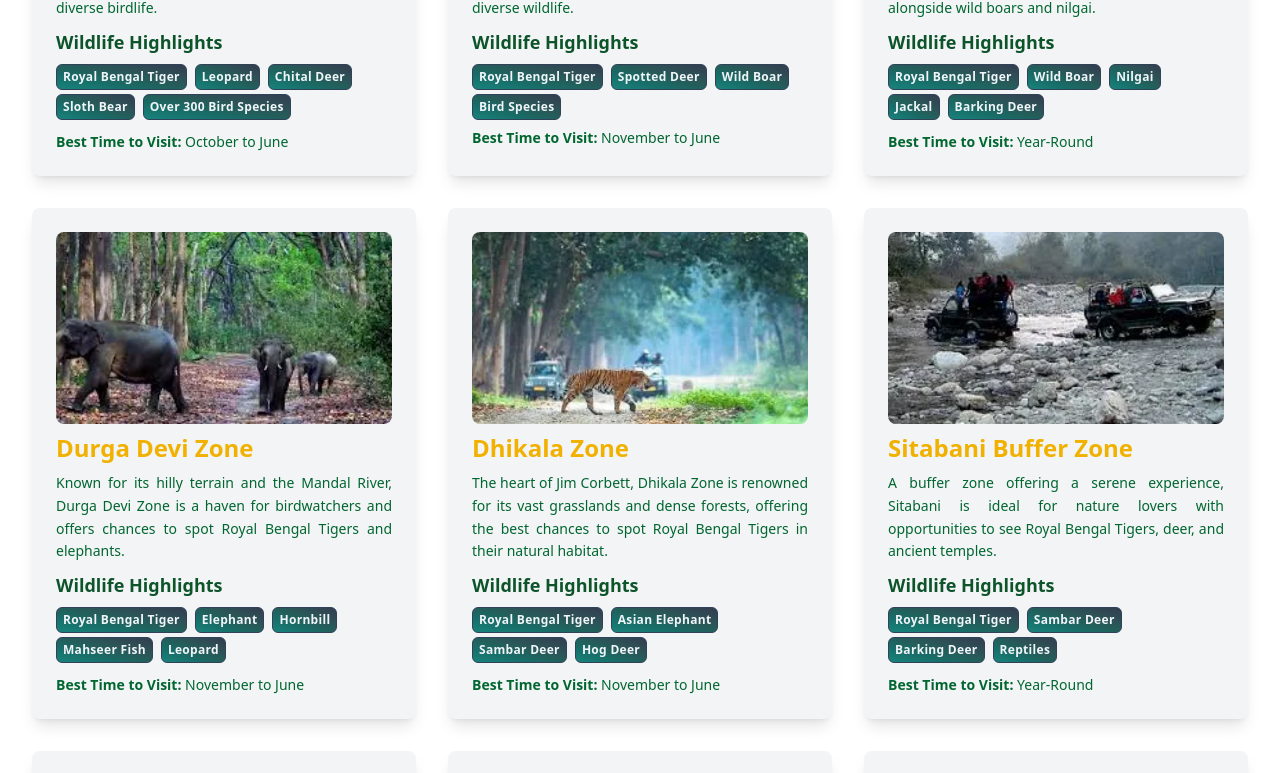
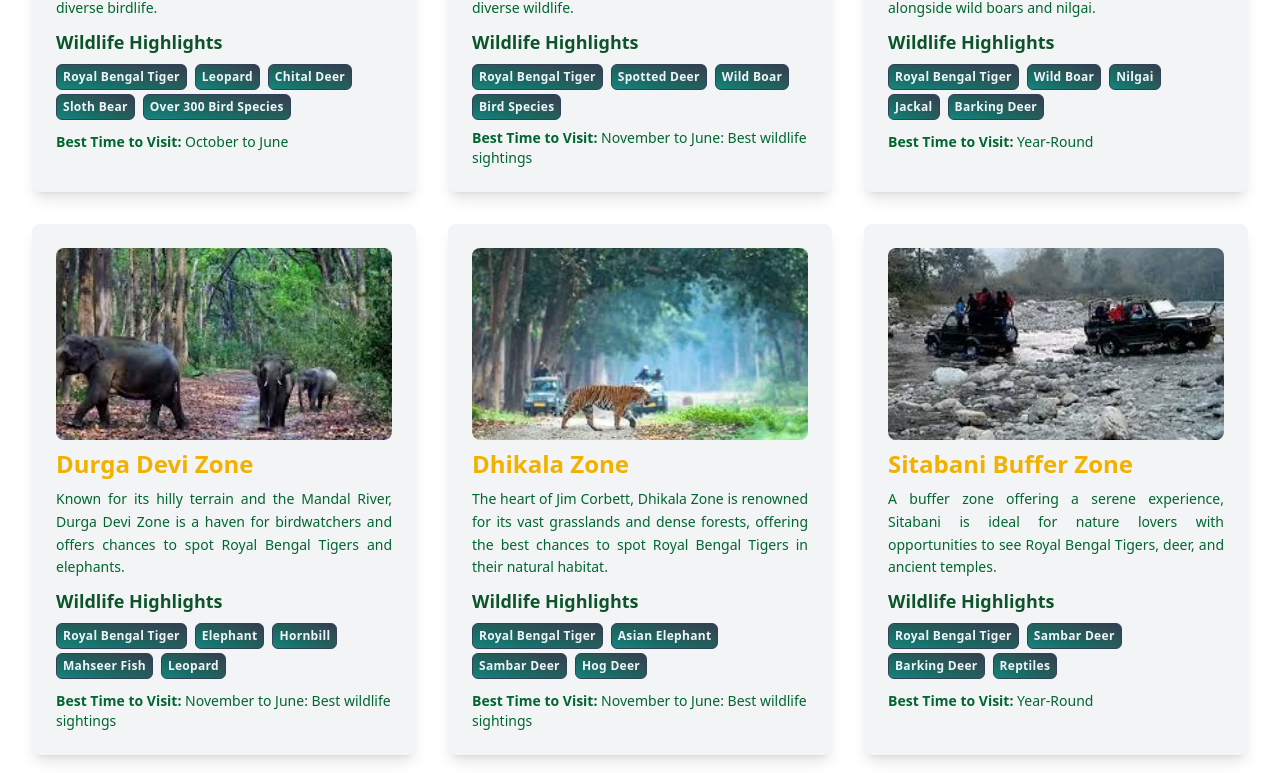
Before and after one commit to FEBTECHITSOLUTIONS/Jungle-Safari, a Next.js app: page / in a window 1280 px wide. Shown: the part 1935-2708 px from the top of the page. Built offline with nearby package versions, Linux system fonts and the light colour scheme.

Commit message:
Cards changes

```diff
--- a/components/CorbettParkActivities.js
+++ b/components/CorbettParkActivities.js
@@ -12,7 +12,7 @@ export default function CorbettParkActivities() {
     {
       id: 1,
       title: 'Corbett Jeep Safari',
-      price: 7000,
+      price: 7500,
       priceUnit: 'jeep',
       image: '/api/placeholder/450/300',
       maxPeople: '6 / jeep',
--- a/components/SafariServed.js
+++ b/components/SafariServed.js
@@ -8,7 +8,9 @@ const SafariServed = () => {
   const safariTypes = [
     {
       name: "Jeep Jungle Safari",
-      rate: "7000/Jeep",
+      rate: "7500/Jeep",
+      rateforeign: "5000/Jeep",
+      timing: "Morning 6:00 AM - 9.00 AM | Evening 2:30 PM - 6:00 PM ",
       image: "/jeepJungleSafari.webp",
       alt: "Jeep Jungle Safari in Jim Corbett National Park",
       description:
@@ -24,7 +26,10 @@ const SafariServed = () => {
     {
       name: "Canter Safari",
       rate: "2500/Person",
+      rateforeign: "15000/Person",
       image: "/canterSafari.webp",
+      timing: "Morning 6:00 AM - 9.00 AM | Evening 2:30 PM - 6:00 PM ",
+
       alt: "Canter Safari in Jim Corbett National Park",
       description:
         "The Canter Safari in Jim Corbett is designed for larger groups, accommodating up to 16 people in a single vehicle. This open-air bus-like vehicle offers a group adventure, covering core zones like Dhikala, which are renowned for their high tiger-sighting probability. The elevated seating provides a safe and comfortable vantage point to spot wildlife such as elephants, deer, and jackals. Canter Safaris are scheduled twice daily—morning and afternoon—and last around 4-5 hours. This option is perfect for families or groups looking to explore the park together while enjoying a guided tour through Jim Corbett's diverse landscapes.",
@@ -40,6 +45,8 @@ const SafariServed = () => {
       name: "Elephant Ride",
       rate: "3500/Elephant",
       image: "/elephantRide.webp",
+      timing: "Morning 6:00 AM - 9.00 AM | Evening 2:30 PM - 6:00 PM ",
+
       alt: "Elephant Ride Safari in Jim Corbett National Park",
       description:
         "An Elephant Ride/Safari in Jim Corbett offers a unique and traditional way to explore the park's dense forests and grasslands. Riding atop an elephant, you'll get up close to nature, accessing areas that vehicles can't reach. This eco-friendly safari is perfect for those seeking a serene experience, with opportunities to spot wildlife like deer, wild boars, and even Royal Bengal Tigers from a unique perspective. The ride typically lasts 1-2 hours and is available in select zones like Bijrani and Dhikala. It's a favorite for photography lovers and those wanting a more intimate connection with the park's natural beauty.",
@@ -92,15 +99,19 @@ const SafariServed = () => {
               {/* Safari Name */}
               <h3 className="text-2xl font-semibold text-yellow-500 mb-2  flex justify-between items-center">
                 <span className=""> {safari.name}</span>
-                <span className="text-green-700 text-[16px] tracking-wider">
-                  ₹{safari.rate}
-                </span>
               </h3>
+              <div className="text-green-700 text-sm md:text-[14px] mb-2 font-semibold tracking-wider flex justify-between ">
+                <span className="flex">Indian: ₹{safari.rate}</span>
+                <span className="flex">Foreigner: {safari.rateforeign}</span>
+              </div>
+              {/* <h4></h4> */}
 
               {/* Description */}
               <p className="text-green-800 mb-0 text-sm leading-relaxed  text-justify ">
                 {safari.description}
               </p>
+              <p className="mt-3 text-[13px] text-blue-400 font-semibold text-center">{safari.timing}</p>
+              <p className="mt-2 text-[13px] text-red-400 font-semibold text-center">Safari Timing Varies as Season Changes</p>
             </div>
           ))}
         </div>
--- a/components/SafariZones.js
+++ b/components/SafariZones.js
@@ -34,7 +34,7 @@ const SafariZones = () => {
         "Wild Boar",
         "Bird Species",
       ],
-      bestTime: "November to June",
+      bestTime: "November to June: Best wildlife sightings",
     },
     {
       name: "Jhirna Zone",
@@ -65,7 +65,7 @@ const SafariZones = () => {
         "Mahseer Fish",
         "Leopard",
       ],
-      bestTime: "November to June",
+      bestTime: "November to June: Best wildlife sightings",
     },
     {
       name: "Dhikala Zone",
@@ -79,7 +79,7 @@ const SafariZones = () => {
         "Sambar Deer",
         "Hog Deer",
       ],
-      bestTime: "November to June",
+      bestTime: "November to June: Best wildlife sightings",
     },
     {
       name: "Sitabani Buffer Zone",
@@ -102,7 +102,7 @@ const SafariZones = () => {
       description:
         "Located near the Kosi River, Garjiya Zone is known for its scenic beauty and offers a good chance to spot Royal Bengal Tigers and crocodiles.",
       wildlife: ["Royal Bengal Tiger", "Crocodile", "Gharial", "Bird Species"],
-      bestTime: "November to June",
+      bestTime: "November to June: Best wildlife sightings",
     },
     {
       name: "Phato Zone",
@@ -111,7 +111,7 @@ const SafariZones = () => {
       description:
         "A lesser-known zone, Phato offers an offbeat safari experience with dense forests, ideal for spotting Royal Bengal Tigers and other wildlife.",
       wildlife: ["Royal Bengal Tiger", "Leopard", "Sloth Bear", "Wild Boar"],
-      bestTime: "November to June",
+      bestTime: "November to June: Best wildlife sightings",
     },
     {
       name: "Bhandarpani Zone",
@@ -126,7 +126,7 @@ const SafariZones = () => {
         "Sloth Bear",
         "Various Bird Species",
       ],
-      bestTime: "November to June",
+      bestTime: "November to June: Best wildlife sightings",
     },
   ];
 
```
